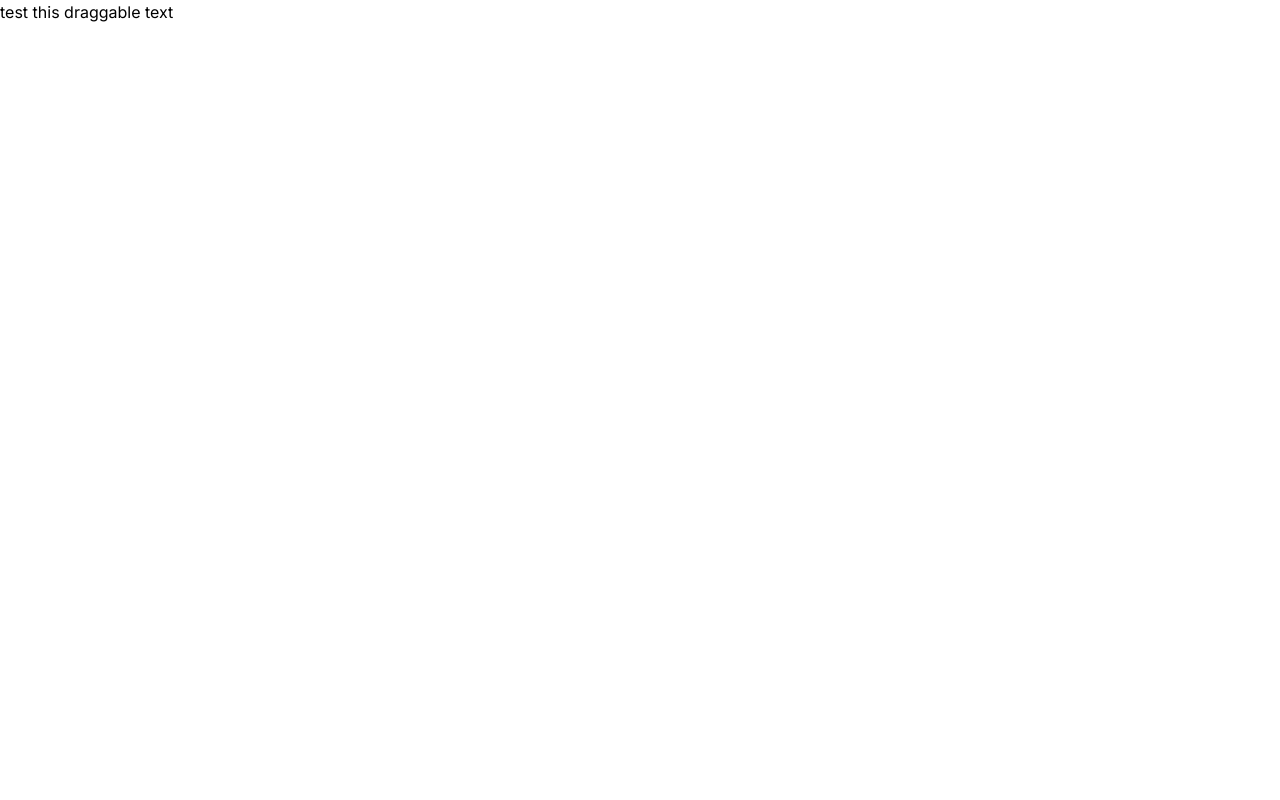
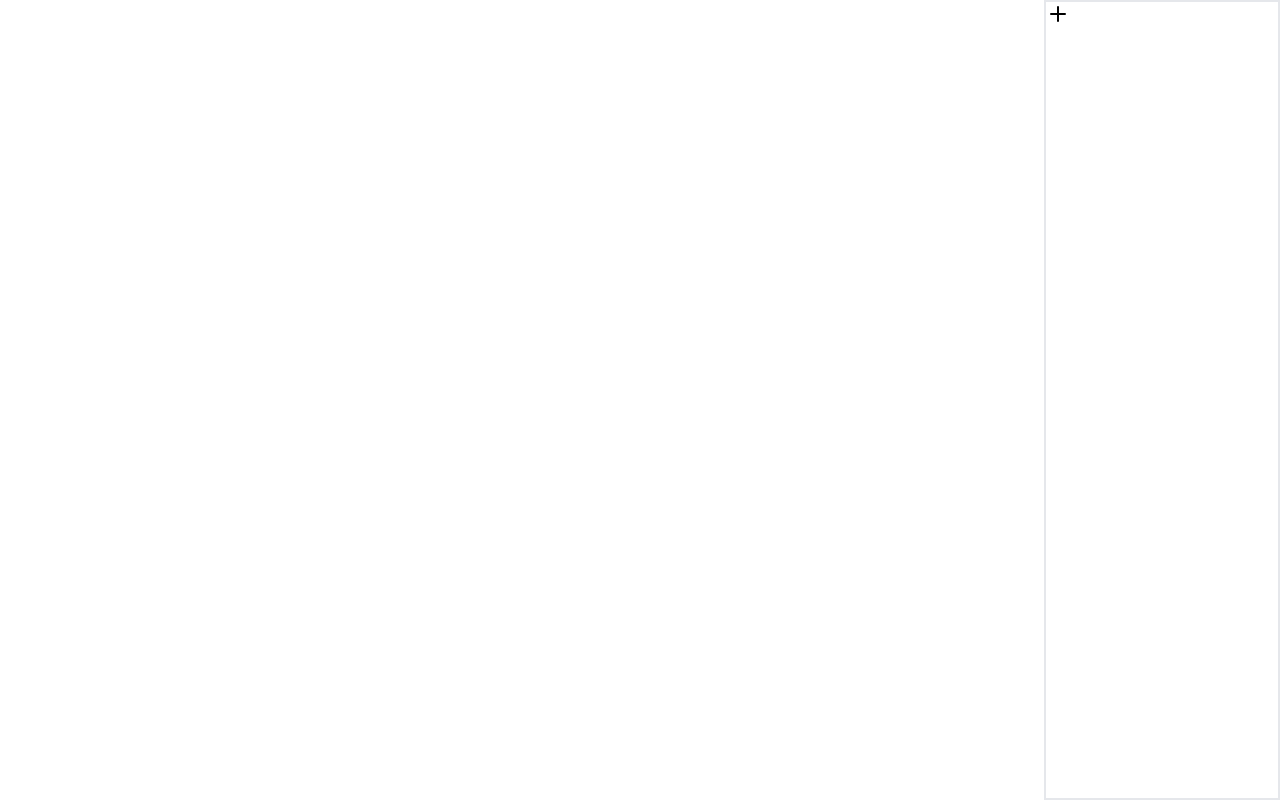
Before and after one commit to kcpetersen111/algo-visualizer, a Next.js app: page / in a window 1280 px wide. Built offline with nearby package versions, Linux system fonts and the light colour scheme.

Commit message:
create multiple draggable treenodes, add button works

```diff
--- a/package.json
+++ b/package.json
@@ -9,6 +9,7 @@
     "lint": "next lint"
   },
   "dependencies": {
+    "@tabler/icons-react": "^2.40.0",
     "next": "14.0.3",
     "react": "^18",
     "react-dom": "^18",
--- a/src/app/components/Sandbox.tsx
+++ b/src/app/components/Sandbox.tsx
@@ -1,14 +1,19 @@
 "use client";
 
-import Draggable from "react-draggable";
+import { TreeNode } from "./TreeNode";
 
-export const Sandbox = () => {
+type SandboxProps = {
+    nodes: string[];
+}
+
+export const Sandbox = ({ nodes }: SandboxProps) => {
+
     return (
         <>
-            <div className="h-screen w-screen">
-                <Draggable bounds="parent">
-                    <p className="w-fit">test this draggable text</p>
-                </Draggable>
+            <div className="h-full w-full relative">
+                {nodes.map((node, index) => (
+                    <TreeNode key={index} title={node} />
+                ))}
             </div>
         </>
     );
--- a/src/app/components/ToolBar.tsx
+++ b/src/app/components/ToolBar.tsx
@@ -1,5 +1,17 @@
-export const ToolBar = () => {
+import { IconPlus } from "@tabler/icons-react";
+
+type ToolBarProps = {
+    addNode: Function;
+}
+
+export const ToolBar = ({ addNode }: ToolBarProps) => {
     return (
-        <></>
+        <>
+            <div className="flex flex-col h-full w-72 border-2">
+                <button onClick={() => addNode("test")}>
+                    <IconPlus />
+                </button>
+            </div>
+        </>
     );
 }
--- /dev/null
+++ b/src/app/components/TreeNode.tsx
@@ -0,0 +1,18 @@
+import { useRef } from "react";
+import Draggable from "react-draggable";
+
+type TreeNodeProps = {
+    title: string;
+}
+export const TreeNode = ({ title }: TreeNodeProps) => {
+    const nodeRef = useRef(null);
+    return (
+        <>
+            <Draggable bounds="parent" nodeRef={nodeRef}>
+                <div ref={nodeRef} className="w-20 h-20 flex items-center justify-center rounded-full border-2">
+                    <h1>{title}</h1>
+                </div>
+            </Draggable>
+        </>
+    );
+}
--- a/src/app/page.tsx
+++ b/src/app/page.tsx
@@ -1,15 +1,19 @@
-import Image from 'next/image'
+"use client";
+
 import { NavBar } from './components/NavBar'
 import { ToolBar } from './components/ToolBar'
 import { Sandbox } from './components/Sandbox'
+import { useState } from 'react'
 
 export default function Home() {
+  const [nodes, setNodes] = useState<string[]>([])
+
   return (
     <main>
       <NavBar />
-      <div className='flex flex-row'>
-        <ToolBar />
-        <Sandbox />
+      <div className='h-screen w-screen flex flex-row'>
+        <Sandbox nodes={nodes} />
+        <ToolBar addNode={(title: string) => setNodes(nodes => [...nodes, title])} />
       </div>
     </main>
   )
```
Also changed, not shown: 1 other file (tests, documents, lock files or other folders).
